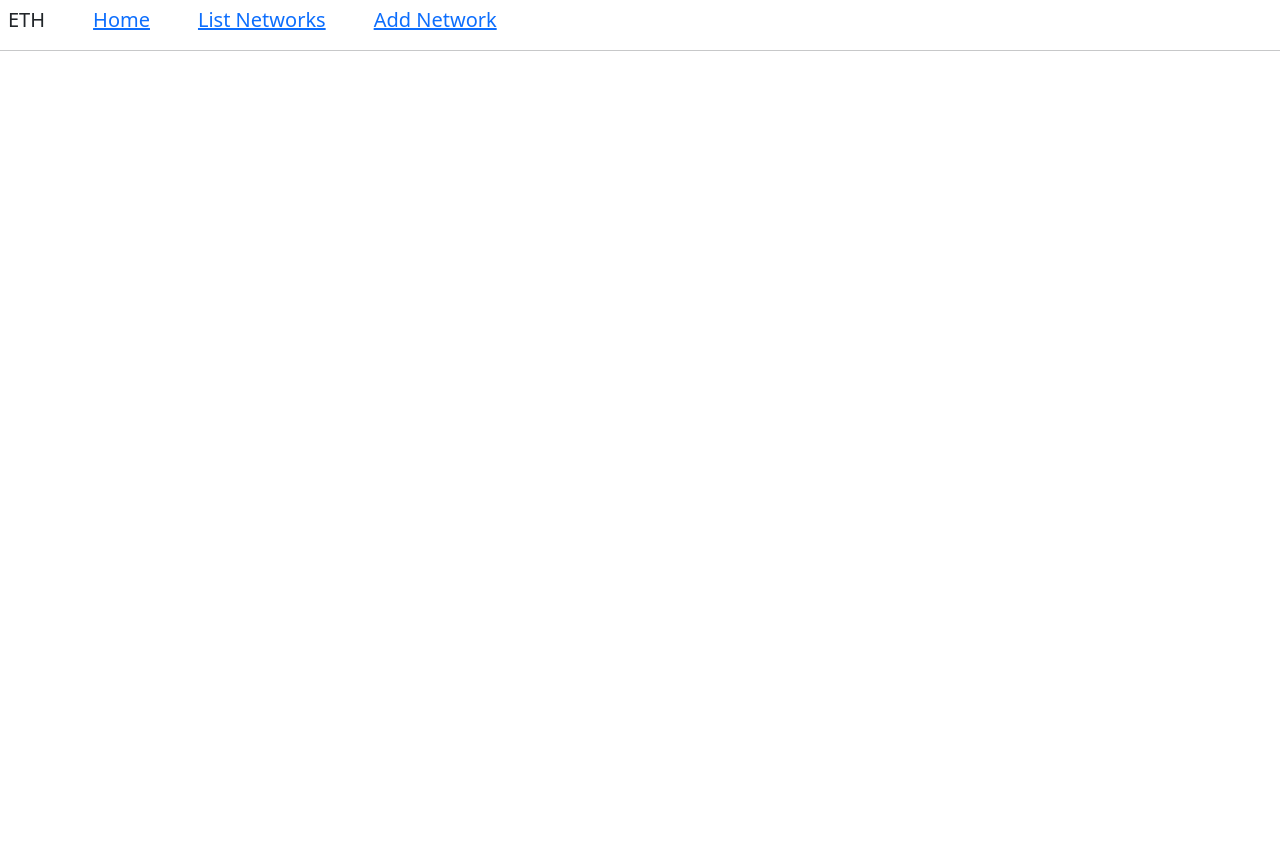
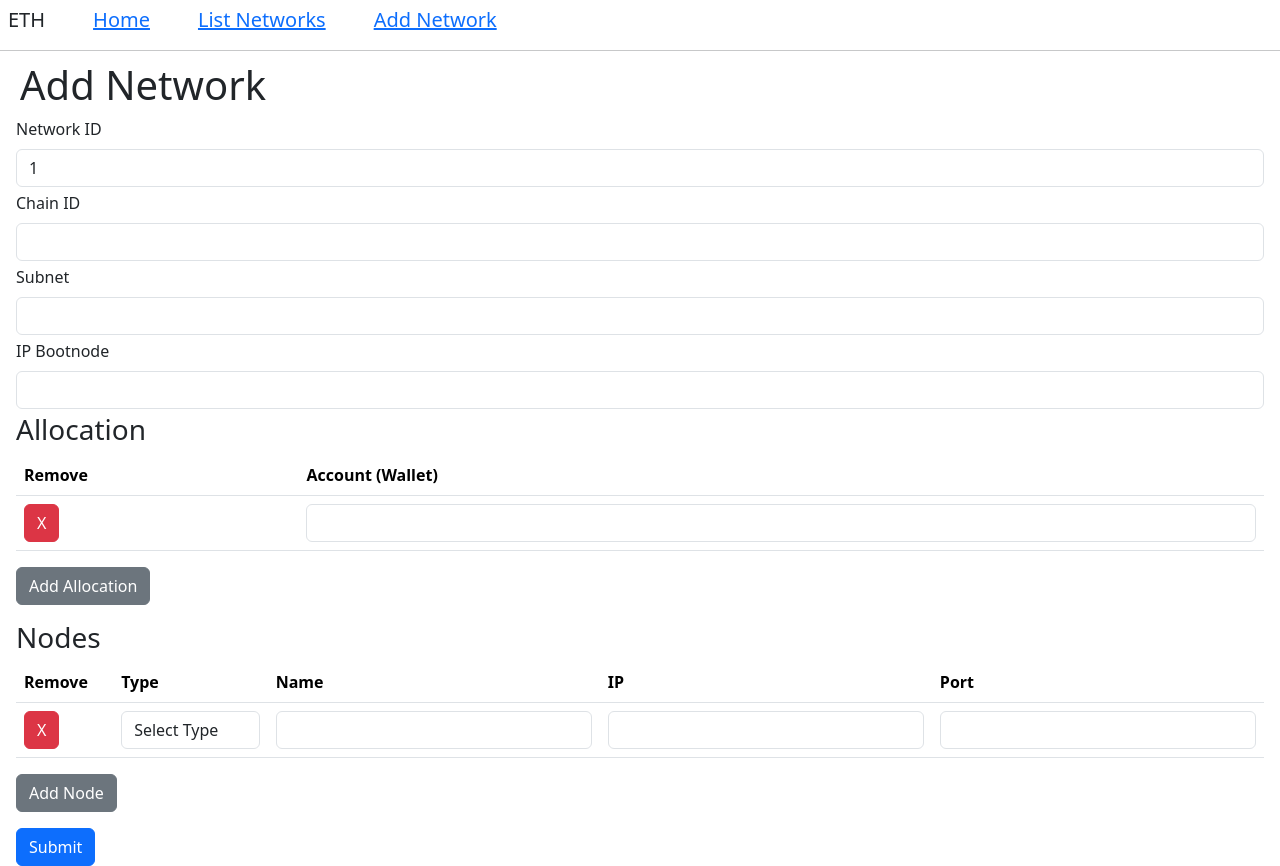
Before and after one commit to victorgraciaweb/blockchain-ethereum-nestjs-react, a React (Vite) app in the folder frontend/: page /network/1 in a window 1280 px wide. Before the commit the page ends 800 px from the top, so only its background shows below. Built offline with nearby package versions, Linux system fonts and the light colour scheme.

Commit message:
avances front

```diff
--- a/frontend/src/components/add_network.jsx
+++ b/frontend/src/components/add_network.jsx
@@ -1,16 +1,29 @@
 import React, { useState } from 'react';
 import { Header } from './header';
-import { Link } from 'react-router-dom';
+import { Link, useParams } from 'react-router-dom';
 
 export function AddNetwork() {
-  const [formData, setFormData] = useState({
+  const params= useParams()
+  const id = params.id
+
+  let initialData ={
     networkid: '',
     chainid: '',
     subnet: '',
     ipBootnode: '',
     allocation: [{ id: 1, value: '' }],
-    nodes: [{ id: 1, type: '', name: '', ip: '', port: '' }]  // Añadido estado para nodos
-  });
+    nodes: [{ id: 1, type: '', name: '', ip: '', port: '' }]
+  }
+
+  if (id){
+    //Hacer consultar al servidor si id existe
+    //para que devuelva todos los datos relevante a la id de la blockchain
+    initialData.networkid=id
+  }
+
+  //initialData puede ser vacio si vamos a crear uno nuevo
+  //o puede estar relleno si venimos de editar una blockchain levantada anteriormente
+  const [formData, setFormData] = useState(initialData);
 
   const handleChange = (e) => {
     const { name, value } = e.target;
@@ -55,17 +68,8 @@ export function AddNetwork() {
   };
 
   const handleSubmit = (e) => {
-    e.preventDefault();
-    const allAllocationsFilled = formData.allocation.every((item) => item.value.trim() !== '');
-    const allNodesFilled = formData.nodes.every((node) => node.type.trim() !== '' && node.name.trim() !== '' && node.ip.trim() !== '' && node.port.trim() !== '');
-    if (!allAllocationsFilled) {
-      alert('Please fill out all allocation fields.');
-      return;
-    }
-    if (!allNodesFilled) {
-      alert('Please fill out all node fields.');
-      return;
-    }
+
+    //Envio de acción al servidor pdte programar.
     console.log('Form Data Submitted:', formData);
   };
 
--- a/frontend/src/components/header.jsx
+++ b/frontend/src/components/header.jsx
@@ -9,7 +9,7 @@ export function Header() {
         <h5 className="d-flex">ETH</h5>
         <h5 className="d-flex"><Link to="/home">Home</Link></h5>
         <h5 className="d-flex"><Link to="/list">List Networks</Link></h5>
-        <h5 className="d-flex"><Link to="/addnetwork">Add Network</Link></h5>
+        <h5 className="d-flex"><Link to="/network">Add Network</Link></h5>
       </div>
       <hr style={{ width: '100%', marginTop: '10px', marginBottom: '10px' }} />
 
--- a/frontend/src/components/list_networks.jsx
+++ b/frontend/src/components/list_networks.jsx
@@ -3,6 +3,8 @@ import { Header } from './header';
 import { Link } from 'react-router-dom';
 
 export function ListNetworks() {
+
+  //El test debe ser la consulta al servidor par que me devuelva todas las redes que tengo
   const test = [{
     "status":"DOWN",
     "id":"1234",
@@ -23,7 +25,7 @@ export function ListNetworks() {
       <Header />
       <div className="mx-2 my-2 container">
         <h1>List Networks</h1>
-        <h6><Link to="/addnetwork">Add Network</Link></h6>
+        <h6><Link to="/network">Add Network</Link></h6>
       </div>
       <div className="">
         <table className="table">
@@ -41,9 +43,9 @@ export function ListNetworks() {
             {test.map((item,index) => (
               <tr key={index}>
                 <td>
-                  <Link to={`/list/${item.id}/edit`}>Edit</Link>
+                  <Link to={`/network/${item.id}`}>Edit</Link>
                   <span> | </span>
-                  <Link to={`/list/${item.id}/operaciones`}>Operations</Link>
+                  <Link to={`/operations/${item.id}`}>Operations</Link>
                 </td>
                 <td>{item.status}</td>
                 <td>{item.id}</td>
--- a/frontend/src/main.jsx
+++ b/frontend/src/main.jsx
@@ -14,7 +14,8 @@ ReactDOM.createRoot(document.getElementById('root')).render(
         <Route path="/*" element={<Header />} />
           <Route path="/home" element={<Home/>} />
           <Route path="/list" element={<ListNetworks />} />
-          <Route path="/addnetwork" element={<AddNetwork />} />
+          <Route path="/network" element={<AddNetwork />} />
+          <Route path="/network/:id" element={<AddNetwork />} />
       </Routes>
     </BrowserRouter>
 );
```
